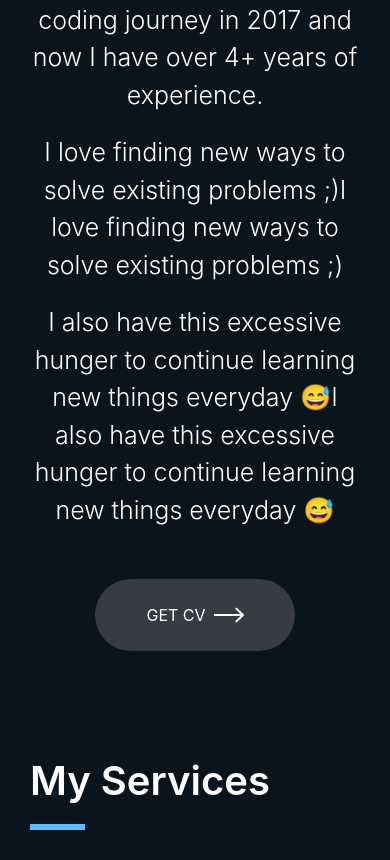
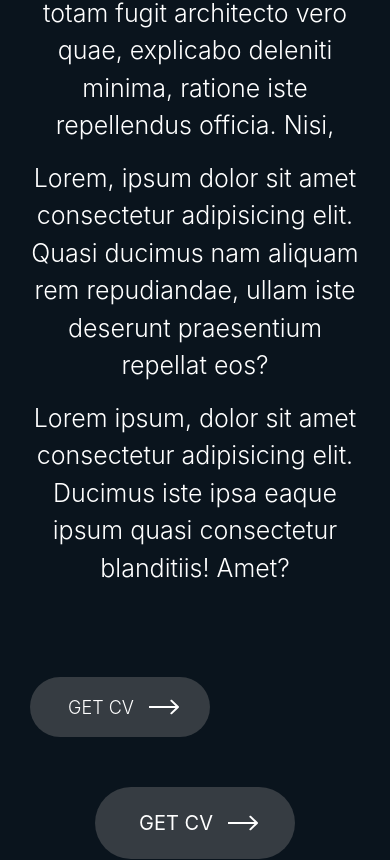
Before and after one commit to Itzadetunji/my-website, a Next.js app: page /about in a window 390 px wide. Shown: the part 1089-1949 px from the top of the page. Built offline with nearby package versions, Linux system fonts and the light colour scheme.

Commit message:
Chore:Upadted about and added hover animation

```diff
--- a/pages/about.tsx
+++ b/pages/about.tsx
@@ -43,7 +43,7 @@ const about: NextPage = () => {
   return (
     <>
       <Navbar/>
-      <div className="mt-[80px] mx-[30px]">
+      <div className="mt-[50px] mx-[30px]">
         <div className='xs:mx-[35px] lg:mx-[60px]'>
           <div className='text-white mt-[73px] xl:-mt-[20px] lg:-ml-[100px] xl:-ml-[170px] lg:flex lg:flex-row md:items-end lg:space-x-[100px] xl:space-x-[170px] 2xl:space-x-[280px]'>
             <p className='text-white font-[600] text-[55px] leading-[60px] lg:hidden'>About Me</p>
@@ -54,16 +54,16 @@ const about: NextPage = () => {
               <hr className='light-blue border-[3px] w-[224px] sm:w-[204px] lg:w-[140px] mt-[35px] lg:mt-[20px] hidden lg:block'/>
               <div className='lg:w-[360px] xl:w-[450px] text-center lg:text-left mx-auto font-light text-[25px] lg:text-[16px] xl:text-[20px] xl:leading-[30px] 2xl:leading-[33px]'>
                 <p className='mt-[20px] lg:mt-[40px]'>
-                I am a fullstack web developer based in Lagos State, Nigeria. I started my coding journey in 2017 and now I have over 4+ years of experience.
+                Lorem ipsum dolor sit, amet consectetur adipisicing elit. Eius porro deserunt quod, totam fugit architecto vero quae, explicabo deleniti minima, ratione iste repellendus officia. Nisi,
                 </p>
-                <p className='mt-[20px]'>I love finding new ways to solve existing problems ;)I love finding new ways to solve existing problems ;)</p>
-                <p className='mt-[20px]'>I also have this excessive hunger to continue learning new things everyday 😅I also have this excessive hunger to continue learning new things everyday 😅 </p>
-                <div className='hidden lg:block'>
-                  <div className='w-fit px-[20px] py-[13px] grey rounded-full flex space-x-3 hovering-arrow mt-[30px]'>
-                    <p className='text-[16px]'>Know more</p>
-                    <img src="./icons/Arrow.svg" alt="" className='arrow'/>
+                <p className='mt-[15px]'>Lorem, ipsum dolor sit amet consectetur adipisicing elit. Quasi ducimus nam aliquam rem repudiandae, ullam iste deserunt praesentium repellat eos?</p>
+                <p className='mt-[15px]'>Lorem ipsum, dolor sit amet consectetur adipisicing elit. Ducimus iste ipsa eaque ipsum quasi consectetur blanditiis! Amet? </p>
+                <a href='https://www.linkedin.com/in/adetunji-adeyinka-8aa5311b9/' target='_blank'>
+                  <div className={`rounded-full text-center items-center justify-center grey w-[180px] h-[60.07px] custom-shadow duration-500 ease-in delay-[10ms] flex space-x-[8px] mt-[90px] animate-arrow-div`}>
+                    <p className='text-[18px] text-white'>GET CV</p>
+                    <img src="./icons/Arrow.svg" alt="" className='w-[30px] animate-arrow'/>
                   </div>
-                </div>
+                </a>
               </div>
             </div>
           </div>
--- a/pages/components/Button/index.tsx
+++ b/pages/components/Button/index.tsx
@@ -12,9 +12,9 @@ const Button : React.FC<ButtonProps> = ({link, text, width, height}) => {
   return (
     <a href={link}>
       <div className={`mx-auto rounded-full text-center items-center justify-center grey w-[200px] h-[72.3px] custom-shadow duration-500 ease-in delay-[10ms] flex space-x-[8px]`}>
-      <p className='text-[16px] text-white'>{text}</p>
-      <img src="./icons/Arrow.svg" alt="" className='w-[30px]'/>
-    </div>
+        <p className='text-[20px] text-white'>{text}</p>
+        <img src="./icons/Arrow.svg" alt="" className='w-[30px] animate-arrow'/>
+      </div>
     </a>
   )
 }
--- a/pages/index.tsx
+++ b/pages/index.tsx
@@ -17,7 +17,7 @@ const index : NextPage = () => {
   return (
     <>
       <Navbar/>
-      <div className='mt-[80px] lg:mx-[60px]'>
+      <div className='mt-[50px] lg:mx-[60px]'>
         <div className="mx-auto justify-center">
           <div className='mx-[35px] lg:mx-0'>
             <div className='lg:hidden'>
@@ -35,13 +35,19 @@ const index : NextPage = () => {
                   <p className='mt-[20px] lg:mt-[40px]'>
                   Lorem ipsum dolor sit, amet consectetur adipisicing elit. Eius porro deserunt quod, totam fugit architecto vero quae, explicabo deleniti minima, ratione iste repellendus officia. Nisi,
                   </p>
-                  <p className='mt-[20px]'>Lorem, ipsum dolor sit amet consectetur adipisicing elit. Quasi ducimus nam aliquam rem repudiandae, ullam iste deserunt praesentium repellat eos?</p>
-                  <p className='mt-[20px]'>Lorem ipsum, dolor sit amet consectetur adipisicing elit. Ducimus iste ipsa eaque ipsum quasi consectetur blanditiis! Amet? </p>
-                  <div className='hidden lg:block'>
-                    <div className='w-fit px-[20px] py-[13px] grey rounded-full flex space-x-3 hovering-arrow mt-[30px]'>
+                  <p className='mt-[15px]'>Lorem, ipsum dolor sit amet consectetur adipisicing elit. Quasi ducimus nam aliquam rem repudiandae, ullam iste deserunt praesentium repellat eos?</p>
+                  <p className='mt-[15px]'>Lorem ipsum, dolor sit amet consectetur adipisicing elit. Ducimus iste ipsa eaque ipsum quasi consectetur blanditiis! Amet? </p>
+                  <div className='hidden lg:block mt-[20px]'>
+                    {/* <div className='w-[200px] h-[72.3px] grey rounded-full flex space-x-3 hovering-arrow mt-[30px]'>
                       <p className='text-[16px]'>Know more</p>
-                      <img src="./icons/Arrow.svg" alt="" className='arrow'/>
-                    </div>
+                      <img src="./icons/Arrow.svg" alt="" className='arrow animate-arrow'/>
+                    </div> */}
+                    <a href='/about'>
+                      <div className={`rounded-full text-center items-center justify-center grey w-[180px] h-[60.07px] custom-shadow duration-500 ease-in delay-[10ms] flex space-x-[8px]`}>
+                        <p className='text-[18px] text-white'>Know More</p>
+                        <img src="./icons/Arrow.svg" alt="" className='w-[30px] animate-arrow'/>
+                      </div>
+                    </a>
                   </div>
                 </div>
               </div>
@@ -83,6 +89,9 @@ const index : NextPage = () => {
         <div className='mt-[95px] lg:hidden'>
           <Social_Links/>
         </div>
+        <div className=''>
+          <ParticleComponent/>
+        </div>
       </div>
       {/* <div className='hidden lg:block lg:mt-[165px] lg:mx-[89px]'>
         <div className='flex flex-row space-x-[181px]'>
@@ -100,9 +109,6 @@ const index : NextPage = () => {
       <div className='lg:hidden'>
         <Footer/>
       </div>
-      <div>
-        <ParticleComponent/>
-      </div>
     </>
   )
 };
--- a/styles/globals.css
+++ b/styles/globals.css
@@ -114,3 +114,35 @@ div:hover + .arrow
 {
   width: 100px;
 }
+
+.animate-arrow {
+  position: relative;
+  animation: arrow 2s ease-in-out infinite;
+}
+
+.animate-arrow-div:hover .animate-arrow {
+  position: relative;
+  animation: arrowOnHover 1s ease-in-out infinite;
+}
+
+@keyframes arrow {
+  0%,
+  100% {
+    left: 0;
+  }
+
+  50% {
+    left: 8px;
+  }
+}
+
+@keyframes arrowOnHover {
+  0%,
+  100% {
+    left: 0;
+  }
+
+  50% {
+    left: 8px;
+  }
+}
```
